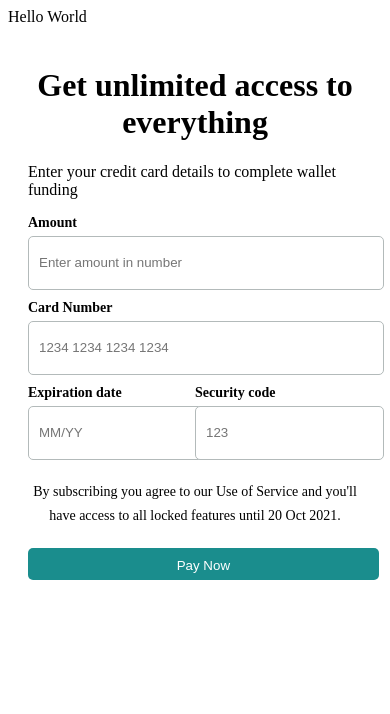
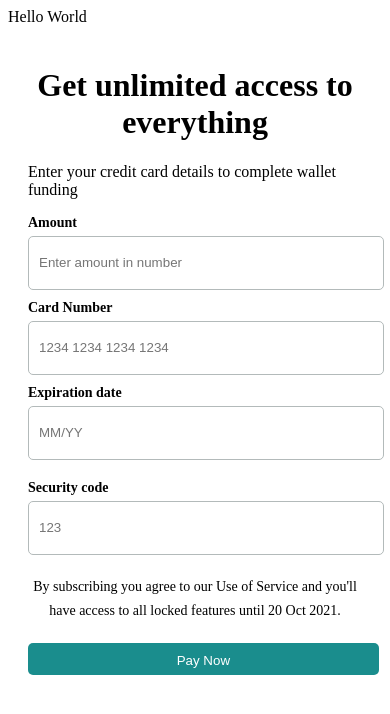
Before and after one commit to decadevs/live-project-sq015-net-palmfit-UI, a React (Create React App) app: page / in a window 390 px wide. Shown: the top 714 px of the page. Built offline with nearby package versions, Linux system fonts and the light colour scheme.

Commit message:
Media query for responsiveness  for FundNow

```diff
--- a/src/index.js
+++ b/src/index.js
@@ -2,6 +2,7 @@ import React from 'react';
 import ReactDOM from 'react-dom/client';
 import App from './components/App';
 import FundWallet from './components/Wallet/FundWallet';
+//import 'bootstrap/dist/css/bootstrap.min.css';
 
 
 const root = ReactDOM.createRoot(document.getElementById('root'));
--- a/src/styles/Fund-styles.css
+++ b/src/styles/Fund-styles.css
@@ -117,3 +117,18 @@ line-height: 29px; /* 161.111% */
   background: #1A8D8D;
   height: 2rem;
 }
+
+/* Responsive CSS for input-group */
+.input-group {
+    flex-direction: row;
+    justify-content: space-between;
+     gap: 10px;
+}
+
+/* Media query for responsiveness */
+@media (max-width: 768px) {
+  .input-group {
+    display: flex;
+  flex-direction: column;
+  }
+}
```
Also changed, not shown: src/components/Wallet/FundNow.jsx (line endings or trailing spaces), src/components/Wallet/FundSuccess.jsx (line endings or trailing spaces).
